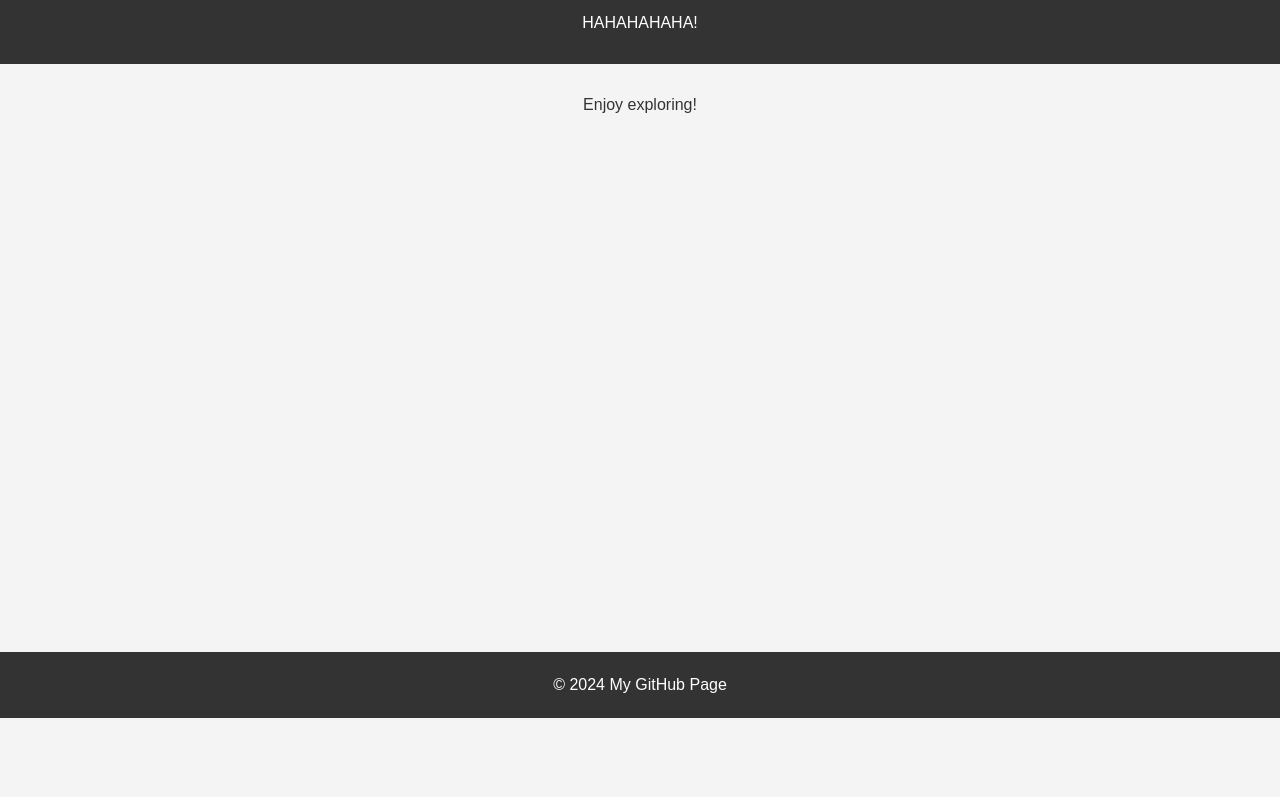
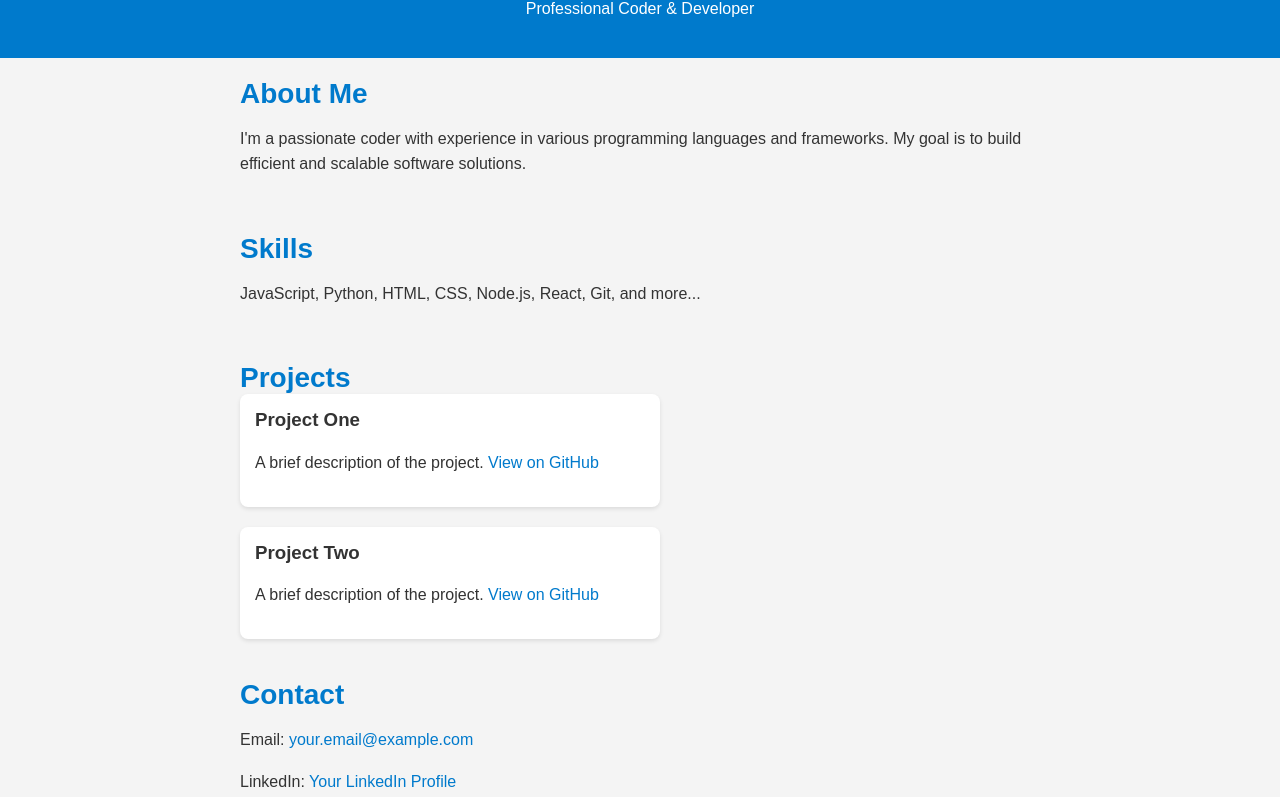
Before and after one commit to AviCodeCraft/Anvi, a plain HTML site: page index.html in a window 1280 px wide. Shown: the part 82-879 px from the top of the page. Before the commit the page ends 800 px from the top, so only its background shows below. Drawn offline with Linux system fonts and the light colour scheme.

Commit message:
Update index.html

```diff
--- a/index.html
+++ b/index.html
@@ -3,20 +3,109 @@
 <head>
     <meta charset="UTF-8">
     <meta name="viewport" content="width=device-width, initial-scale=1.0">
-    <title>My GitHub Page</title>
-    <link rel="stylesheet" href="style.css">
+    <meta name="description" content="A professional portfolio page for a coder">
+    <title>Your Name | Coder</title>
+    <style>
+        body {
+            font-family: Arial, sans-serif;
+            margin: 0;
+            padding: 0;
+            background-color: #f4f4f4;
+            color: #333;
+        }
+        header {
+            background-color: #007acc;
+            color: white;
+            padding: 20px;
+            text-align: center;
+        }
+        section {
+            padding: 20px;
+            max-width: 800px;
+            margin: auto;
+        }
+        h1, h2 {
+            margin: 0;
+        }
+        h1 {
+            font-size: 36px;
+        }
+        h2 {
+            font-size: 28px;
+            color: #007acc;
+        }
+        p {
+            line-height: 1.6;
+        }
+        .projects {
+            display: flex;
+            flex-wrap: wrap;
+            gap: 20px;
+        }
+        .project {
+            background-color: white;
+            border-radius: 8px;
+            box-shadow: 0 2px 4px rgba(0, 0, 0, 0.1);
+            padding: 15px;
+            width: calc(50% - 10px);
+        }
+        .project h3 {
+            margin-top: 0;
+        }
+        footer {
+            text-align: center;
+            padding: 10px;
+            background-color: #007acc;
+            color: white;
+        }
+        a {
+            color: #007acc;
+            text-decoration: none;
+        }
+        a:hover {
+            text-decoration: underline;
+        }
+    </style>
 </head>
 <body>
     <header>
-        <h1>Welcome to My Website ANVI</h1>
-        <p>HAHAHAHAHA!</p>
+        <h1>Your Name</h1>
+        <p>Professional Coder & Developer</p>
     </header>
-    <main>
-        <p>Enjoy exploring!</p>
-    </main>
+
+    <section>
+        <h2>About Me</h2>
+        <p>I'm a passionate coder with experience in various programming languages and frameworks. My goal is to build efficient and scalable software solutions.</p>
+    </section>
+
+    <section>
+        <h2>Skills</h2>
+        <p>JavaScript, Python, HTML, CSS, Node.js, React, Git, and more...</p>
+    </section>
+
+    <section>
+        <h2>Projects</h2>
+        <div class="projects">
+            <div class="project">
+                <h3>Project One</h3>
+                <p>A brief description of the project. <a href="#">View on GitHub</a></p>
+            </div>
+            <div class="project">
+                <h3>Project Two</h3>
+                <p>A brief description of the project. <a href="#">View on GitHub</a></p>
+            </div>
+            <!-- Add more projects as needed -->
+        </div>
+    </section>
+
+    <section>
+        <h2>Contact</h2>
+        <p>Email: <a href="mailto:your.email@example.com">your.email@example.com</a></p>
+        <p>LinkedIn: <a href="#">Your LinkedIn Profile</a></p>
+    </section>
+
     <footer>
-        <p>&copy; 2024 My GitHub Page</p>
+        <p>&copy; 2024 Your Name</p>
     </footer>
-    <script src="script.js"></script>
 </body>
 </html>
```
